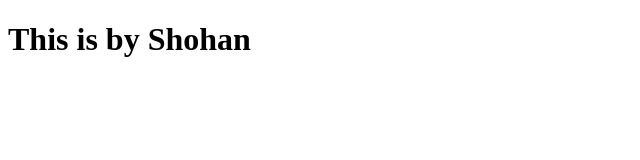
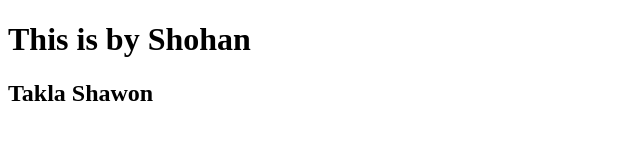
Before and after one commit to shohanean/softarest, a plain HTML site: page index.html in a window 1280 px wide. Shown: the whole page, without its empty margins (0-640 px from the left). Drawn offline with Linux system fonts and the light colour scheme.

Commit message:
index change

```diff
--- a/index.html
+++ b/index.html
@@ -8,5 +8,6 @@
 </head>
 <body>
     <h1>This is by Shohan</h1>
+    <h2>Takla Shawon</h2>
 </body>
 </html>
```
